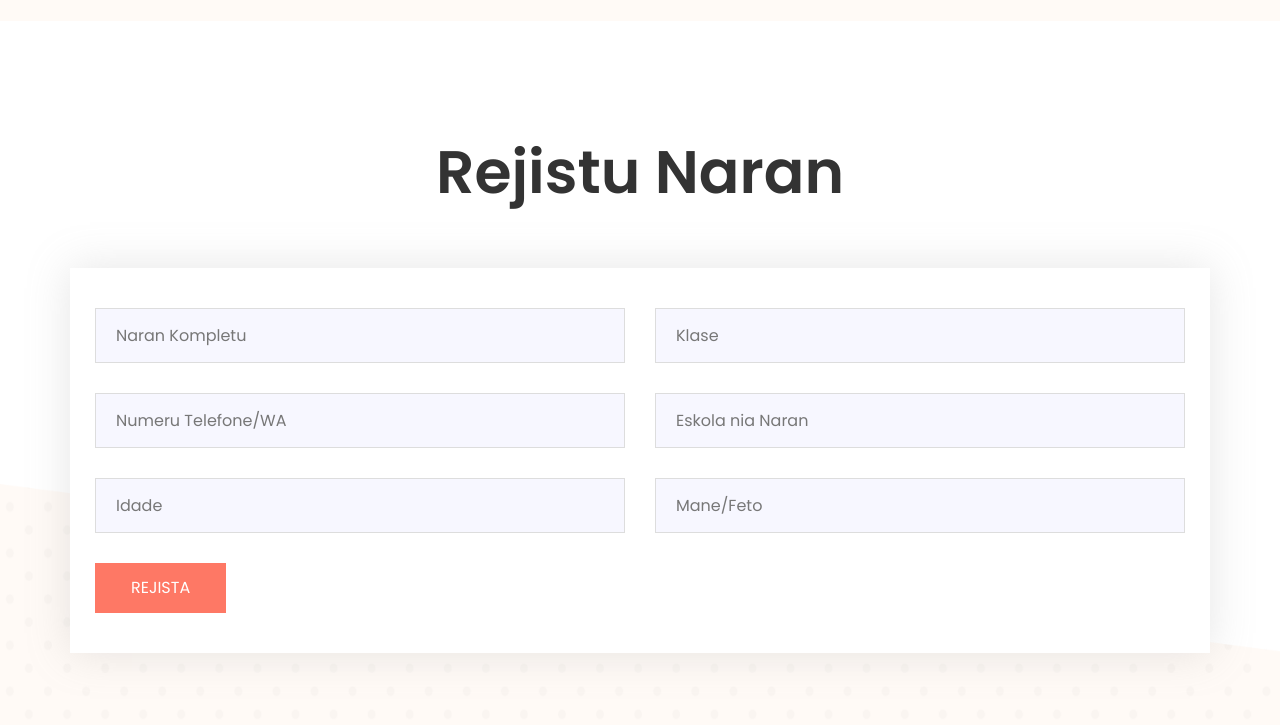
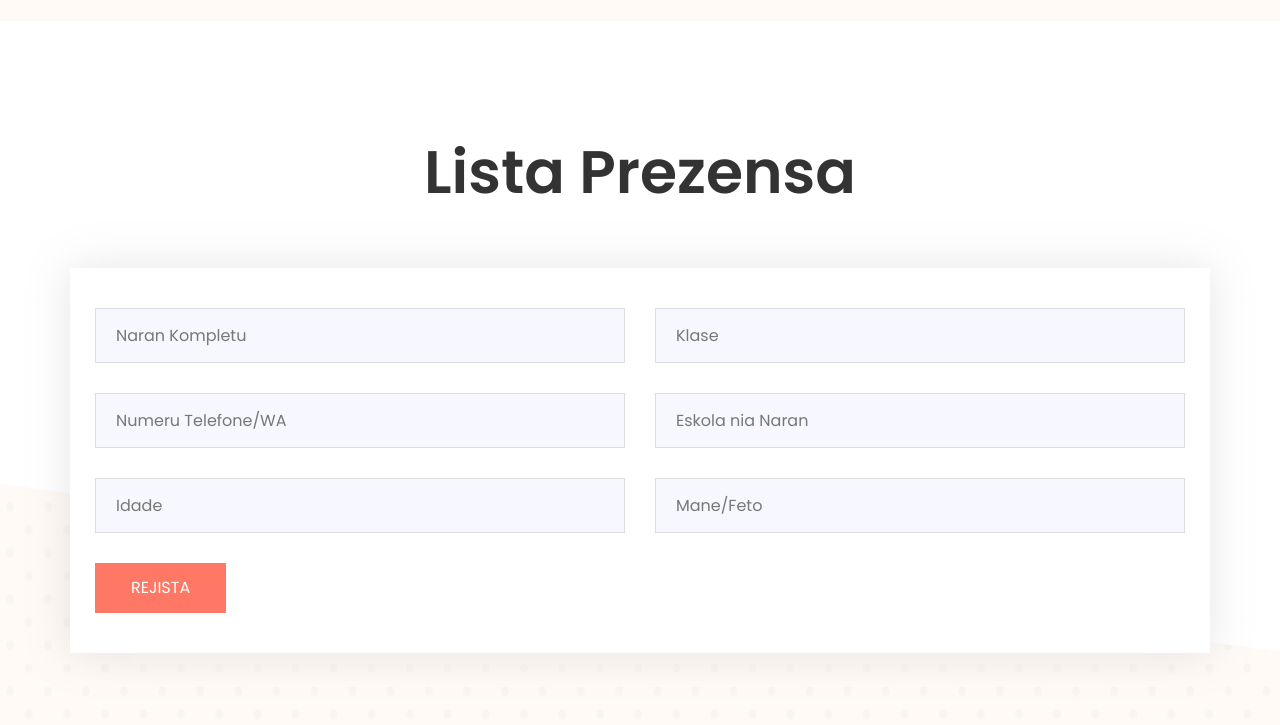
Before and after one commit to mehara1411/iskytl, a plain HTML site: page index.html in a window 1280 px wide. Shown: the part 1220-1945 px from the top of the page. Drawn offline with Linux system fonts and the light colour scheme; files whose address does not match are found by name.

Commit message:
Update mensajem title

```diff
--- a/index.html
+++ b/index.html
@@ -308,7 +308,7 @@
             <div class="row justify-content-center">
                 <div class="col-lg-6">
                     <div class="contact-title text-center">
-                        <h2 class="title">Rejistu Naran</h2>
+                        <h2 class="title">Lista Prezensa</h2>
                     </div> <!-- contact title -->
                 </div>
             </div> <!-- row -->
```
